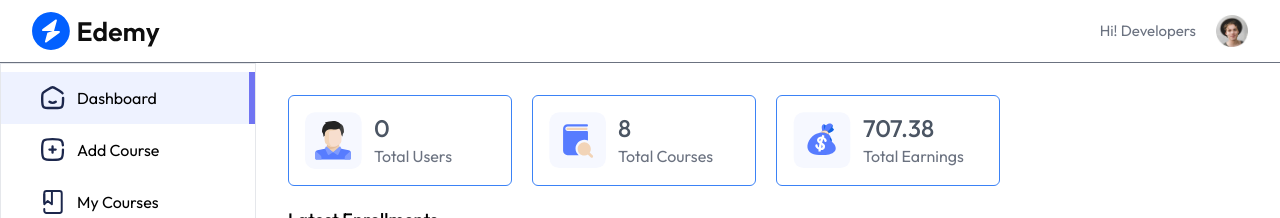
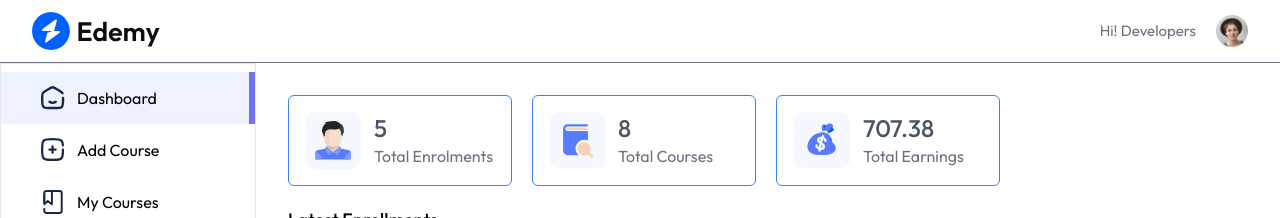
Before and after one commit to katyaynisingh001/learning-management-system, a React (Vite) app in the folder client/: page /educator in a window 1280 px wide. Shown: the top 218 px of the page. Built offline with nearby package versions, Linux system fonts and the light colour scheme; no server answers.

Commit message:
Add the user control

```diff
--- a/client/src/pages/educator/Dashboard.jsx
+++ b/client/src/pages/educator/Dashboard.jsx
@@ -9,24 +9,11 @@ const Dashboard = () => {
   const [dashboardData, setDashboardData] = useState(null)
 
   const fetchDashboardData = async () => {
-    try {
-      const apiUrl = import.meta.env.VITE_API_URL || 'http://localhost:5000'
-      const response = await fetch(`${apiUrl}/api/users/count`)
-
-      if (!response.ok) {
-        throw new Error('Failed to fetch user count')
-      }
-
-      const { totalUsers } = await response.json()
-      setDashboardData({ ...dummyDashboardData, totalUsers })
-    } catch (error) {
-      console.error('Dashboard data error:', error)
-      setDashboardData({ ...dummyDashboardData, totalUsers: 0 })
-    }
+    setDashboardData(dummyDashboardData)
   }
 
   useEffect(() => {
-    fetchDashboardData()
+    setDashboardData(dummyDashboardData)
   }, [])
 
   return dashboardData ? (
@@ -36,8 +23,8 @@ const Dashboard = () => {
           <div className='flex flex-center gap-3 shadow-card border border-blue-500 p-4 w-56 rounded-md'>
             <img src={assets.patients_icon} alt="patients_icon" />
           <div>
-            <p className='text-2xl font-medium text-gray-600'>{dashboardData.totalUsers}</p>
-            <p className='text-base text-gray-500'>Total Users</p>
+            <p className='text-2xl font-medium text-gray-600'>{dashboardData.enrolledStudentsData.length}</p>
+            <p className='text-base text-gray-500'>Total Enrolments</p>
           </div>
           </div>
           <div className='flex flex-center gap-3 shadow-card border border-blue-500 p-4 w-56 rounded-md'>
```
